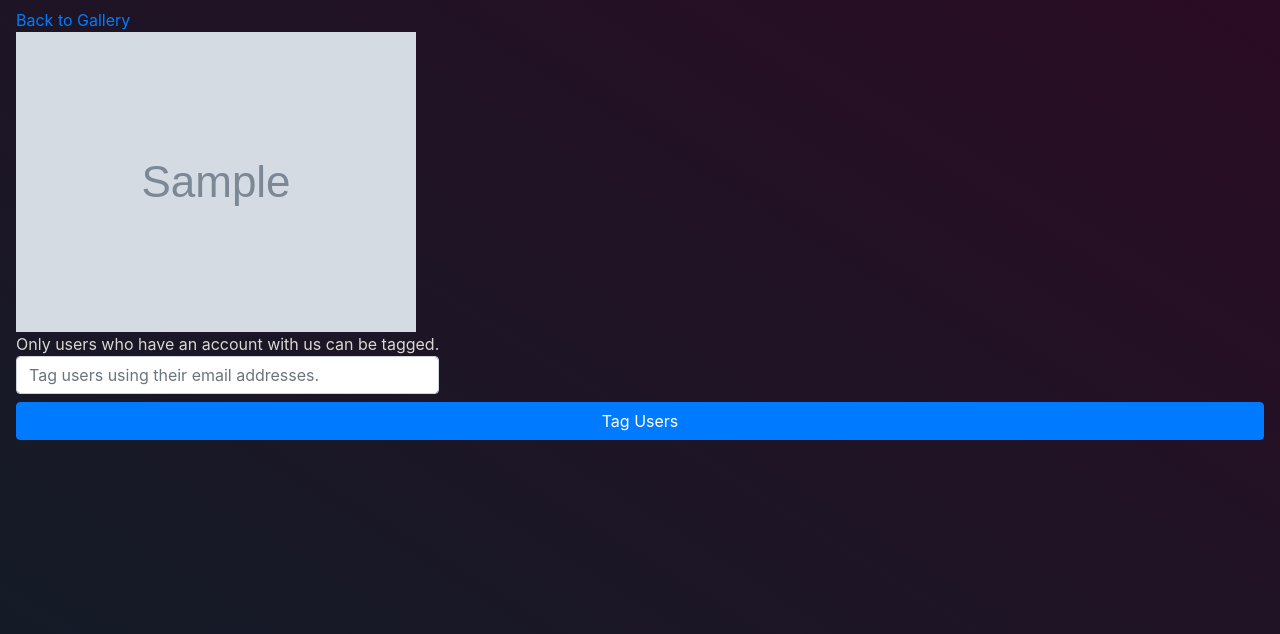
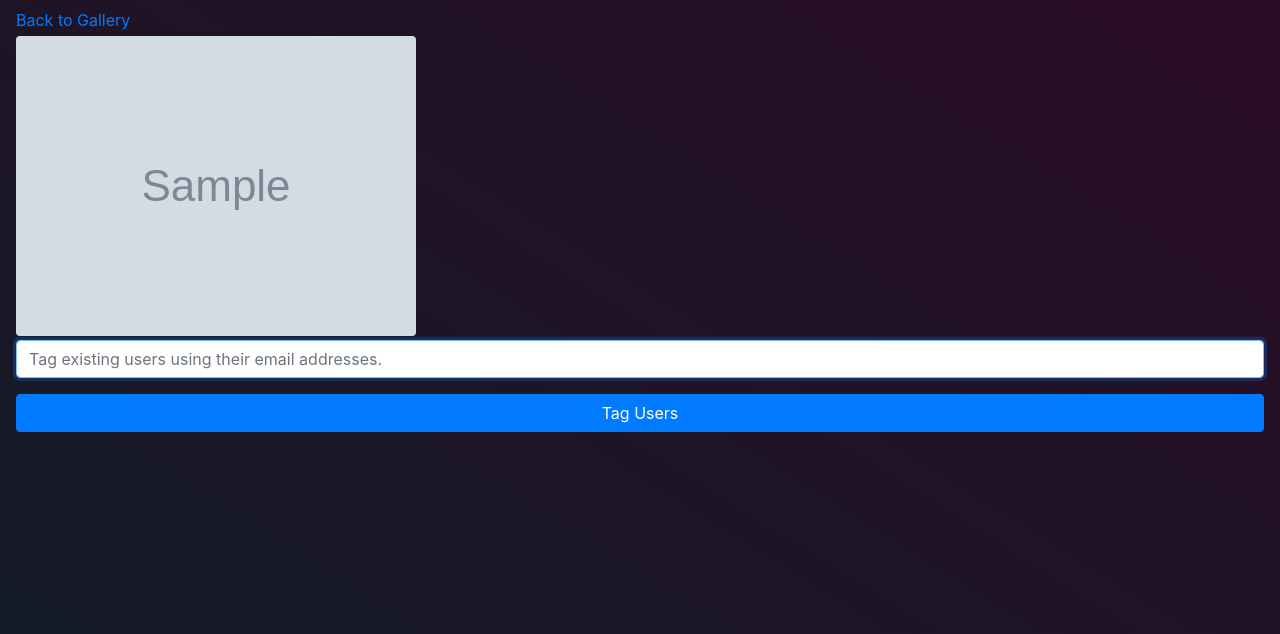
Before and after one commit to fernandogmo/chickenpix, a Django app: template templates/photo.html in a window 1280 px wide. Shown: the part 56-690 px from the top of the page. Run offline with Django 3.2, Linux system fonts and the light colour scheme; the template is opened without the code that fills it: most values are stand-ins (such as "Sample title", 1, 10 or a date in 2020); grey boxes marked "Sample" are stand-in pictures; some libraries are stand-ins or nearby versions.

Commit message:
Implemented taggging alerts and made multiple email inputs more robust

```diff
--- a/templates/photo.html
+++ b/templates/photo.html
@@ -5,17 +5,20 @@
 
 {% block content %}
   <a href="/gallery/{{ photo.albums.id }}/{{ photo.albums.archive_id.id }}">Back to Gallery</a>
+  <div class="my-1">
+    <img class="img-fluid rounded" src="{{ MEDIA_URL }}{{ photo.filename.url }}"/>
+  </div>
   {% if message %}
-    <p>{{ message }}</p>
+    <div class="my-3 alert alert-{{alert}}" role="alert">
+      {{ message|join:"<hr>" }}
+    </div>
   {% endif %}
-  <div><img src="{{ MEDIA_URL }}{{ photo.filename.url }}"/></div>
   <form method="post" action="/tag_users/">
     {% csrf_token %}
-    <label>
-      Only users who have an account with us can be tagged.<br>
-      <input type="text" class="form-control" name="users" placeholder="Tag users using their email addresses.">
-    </label>
-    <input type="hidden" name="photo_id" value={{ photo.id }}>
+    <p>
+      <input type="text" class="form-control" name="users" placeholder="Tag existing users using their email addresses." required autofocus>
+    </p>
+    <input type="hidden" class="form-control" name="photo_id" value={{ photo.id }}>
     <button class="btn btn-log btn-primary btn-block" type="submit">Tag Users</button>
   </form>
 {% endblock %}
```
Also changed, not shown: app/views.py (+13 -6 lines).
